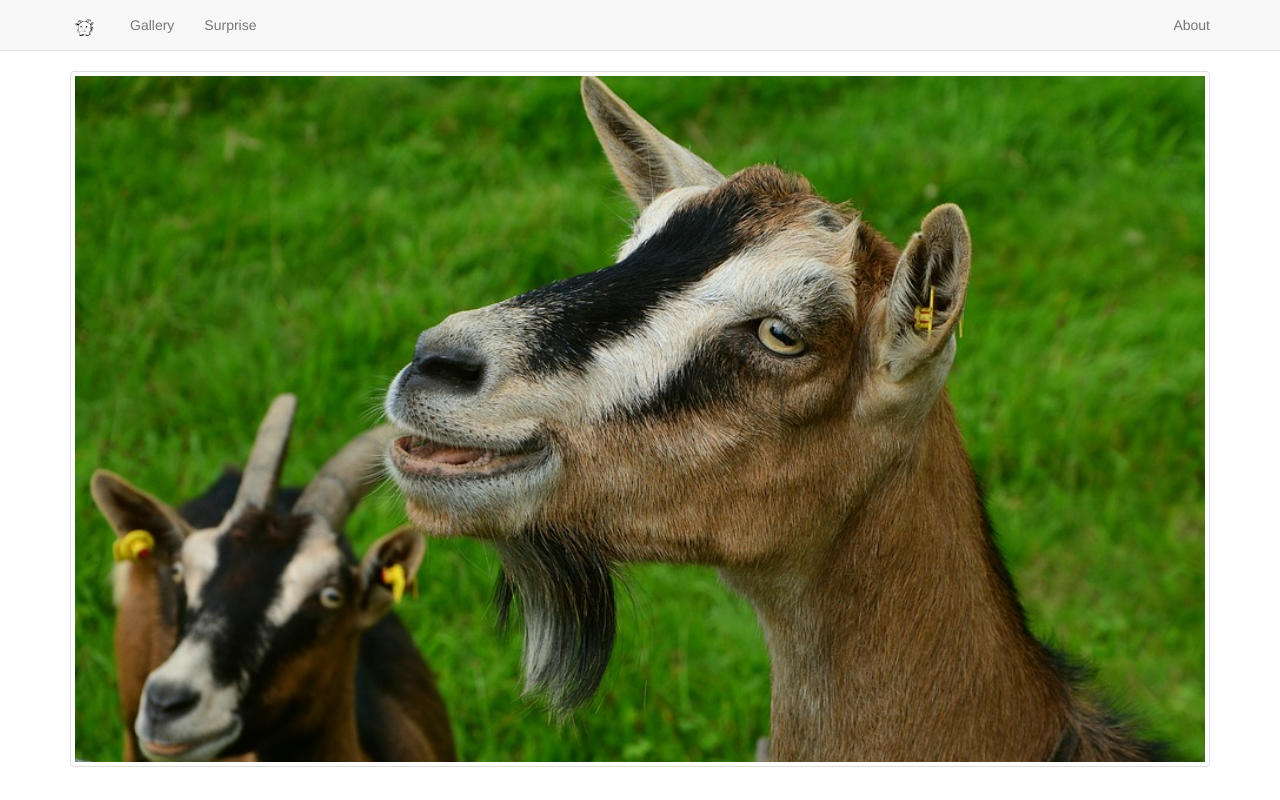
After one commit to BruvaJ/daily-image, a Django app: a page that uses templates/goat_app/base.html in a window 1280 px wide. The commit adds this page. Run offline with Django 3.2, Linux system fonts and the light colour scheme; some libraries are stand-ins or nearby versions.

Commit message:
New page added
- refactored code to find goat images to make reusable
- adde a surprise goat page

```diff
--- a/goat_app/urls.py
+++ b/goat_app/urls.py
@@ -7,5 +7,6 @@ app_name = 'goat_app'
 urlpatterns = [
     url(r'^$', views.index, name='index'),
     url(r'^gallery/', views.gallery, name='gallery'),
+    url(r'^surprise/', views.surprise_goat, name='surprise_goat'),
     url(r'^about/', views.about, name='about'),
 ]
--- a/goat_app/views.py
+++ b/goat_app/views.py
@@ -1,14 +1,27 @@
 from django.shortcuts import render
 import os
 from goat_website import settings
+import random
 
 # Create your views here.
 def index(request):
     return render(request, 'goat_app/index.html')
 
 def gallery(request):
-    images = os.listdir(os.path.join(settings.STATIC_DIR, "images/collection/"))
-    return render(request, 'goat_app/gallery.html', context={'images': images})
+    return render(request, 'goat_app/gallery.html', context={'images': getGoatImages()})
 
 def about(request):
     return render(request, 'goat_app/about.html')
+
+def surprise_goat(request):
+    images = getGoatImages()
+    image = images[random.randrange(0, len(images))]
+    return render(request, 'goat_app/surprise_goat.html', context={'image': image})
+
+
+def getGoatImages():
+    images = []
+    for f in os.listdir(os.path.join(settings.STATIC_DIR, "images/collection/")):
+        print(os.path.join("images/collection/", f))
+        images.append(os.path.join("images/collection/", f))
+    return images
--- a/templates/goat_app/base.html
+++ b/templates/goat_app/base.html
@@ -22,6 +22,7 @@
              <div class="navbar-collapse collapse">
                <ul class="nav navbar-nav navbar-left">
                <li><a class="navbar-link" href="{% url 'goat_app:gallery' %}">Gallery</a></li>
+               <li><a class="navbar-link" href="{% url 'goat_app:surprise_goat' %}">Surprise</a></li>
                </ul>
                <ul class="nav navbar-nav navbar-right">
                <li><a class="navbar-link" href="{% url 'goat_app:about' %}">About</a></li>
--- a/templates/goat_app/gallery.html
+++ b/templates/goat_app/gallery.html
@@ -4,10 +4,8 @@
     <h1>gallery</h1>
     {% for image in images %}
       {% load static %}
-      <!-- TODO: find alternative solution to this hard-cording. Obvious choice is creating
-    the file path fully in views.py wanted to use %static -->
       <div class="col-lg-4 col-xs-6">
-        <img class="thumbnail" src="/static/images/collection/{{image}}" alt="failed to find" height=280 width=320 padding-bottom=10px>
+        <img class="thumbnail" src="{%static image %}" alt="failed to find" height=280 width=320 padding-bottom=10px>
       </div>
     {% endfor %}
   {% endblock %}
--- /dev/null
+++ b/templates/goat_app/surprise_goat.html
@@ -0,0 +1,6 @@
+<!DOCTYPE html>
+{% extends "goat_app/base.html" %}
+  {% block body_block %}
+    {% load static %}
+      <img class="thumbnail" src="{%static image %}" alt="failed to find" height=100% width=100% padding-bottom=10px>
+  {% endblock %}
```
